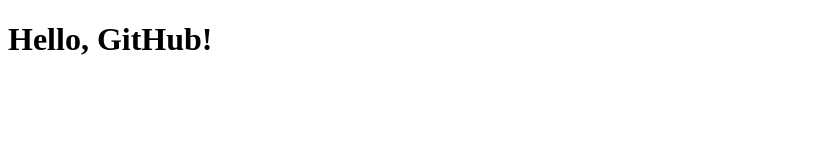
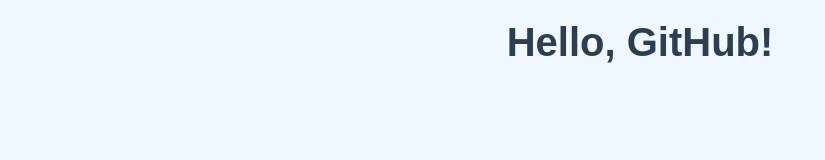
Before and after one commit to Douaax/Test, a plain HTML site: page index.html in a window 1280 px wide. Shown: the whole page, without its empty margins (0-825 px from the left). Drawn offline with Linux system fonts and the light colour scheme.

```diff
--- a/index.html
+++ b/index.html
@@ -4,6 +4,26 @@
     <meta charset="UTF-8">
     <meta name="viewport" content="width=device-width, initial-scale=1.0">
     <title>My First Repository</title>
+
+    <!-- Adding CSS Styles -->
+    <style>
+        /* Basic styling for body */
+        body {
+            background-color: #f0f8ff; /* Light blue background */
+            font-family: Arial, sans-serif; /* Set font for the entire page */
+            color: #333; /* Darker text color for better readability */
+            text-align: center; /* Center align all content */
+            margin: 0;
+            padding: 0;
+        }
+
+        /* Styling the main heading */
+        h1 {
+            color: #2c3e50; /* Dark blue color for the heading */
+            font-size: 2.5em; /* Larger font size for the heading */
+            margin-top: 20px;
+        }
+    </style>
 </head>
 <body>
     <h1>Hello, GitHub!</h1>
```
